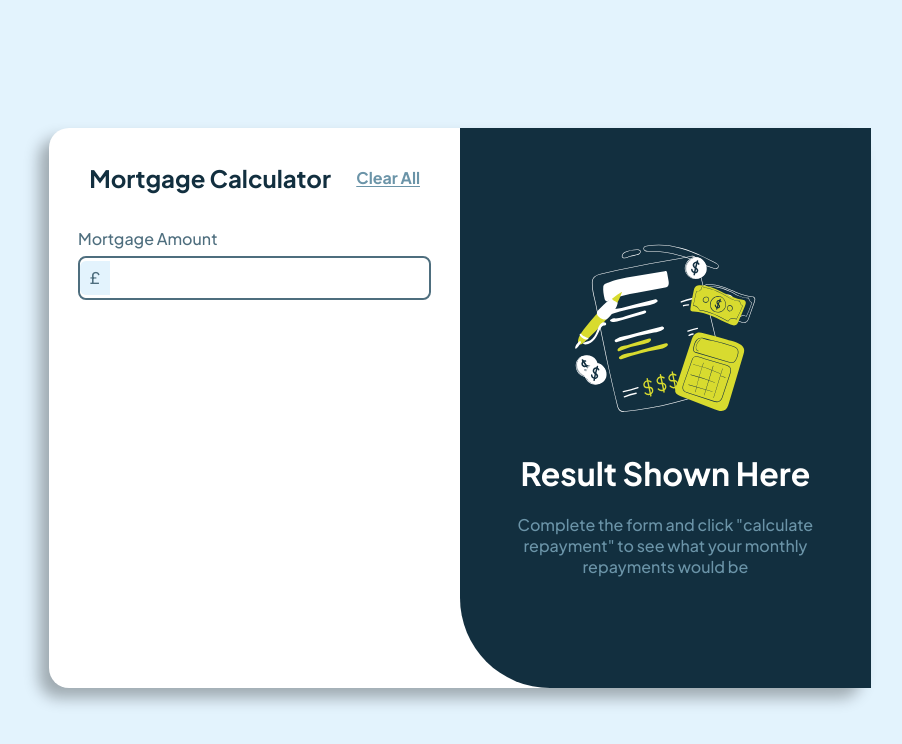
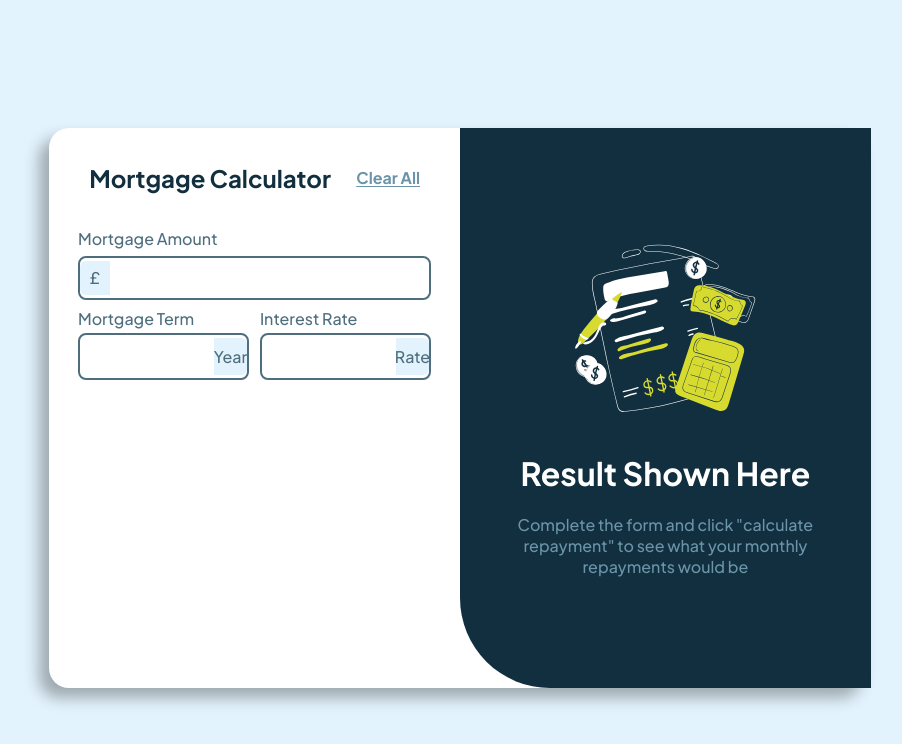
Before and after one commit to MuhammedIkbalAKGUNDOGDU/Mortage-Calculator, a React (Vite) app: page / in a window 1280 px wide. Shown: the top 744 px of the page, without its empty margins (180-1082 px from the left). Built offline with nearby package versions, Linux system fonts and the light colour scheme.

Commit message:
all inputs finished

```diff
--- a/src/App.jsx
+++ b/src/App.jsx
@@ -1,8 +1,7 @@
 import React from "react";
 import illustrationEmpty from "./assets/illustration-empty.svg";
 
-import Button from 'react-bootstrap/Button';
-
+import Button from "react-bootstrap/Button";
 
 const App = () => {
   return (
@@ -15,9 +14,31 @@ const App = () => {
           </div>
 
           <div className="amount-container">
-            <label className="amount-label"htmlFor="mortgage-amount">Mortgage Amount</label>
+            <label className="amount-label" htmlFor="mortgage-amount">
+              Mortgage Amount
+            </label>
             <div className="input-container">
               <input type="text" id="mortgage-amount" name="mortgage-amount" />
+            </div>
+          </div>
+
+          <div className="term-rate-container">
+            <div className="term-rate-container-inner term-rate-container-inner-2">
+              <label className="amount-label" htmlFor="mortgage-term">
+                Mortgage Term
+              </label>
+              <div className="input-container-term">
+                <input type="text" id="mortgage-term"></input>
+              </div>
+            </div>
+
+            <div className="term-rate-container-inner">
+              <label className="amount-label" htmlFor="mortgage-term">
+                Interest Rate
+              </label>
+              <div className="input-container-term input-container-rate input-container-term-rate">
+                <input type="text" id="mortgage-term"></input>
+              </div>
             </div>
           </div>
         </div>
--- a/src/index.css
+++ b/src/index.css
@@ -176,5 +176,88 @@ h1 {
   background-color: var(--lime);
 }
 
+.term-rate-container{
+  display: flex;
+  flex-direction: row;
+  padding: 2% 7%;
+}
+
+.term-rate-container-inner{
+  width: 60%;
+}
+
+#mortgage-term {
+  border: none;
+  outline: none;
+  min-width: 40%;
+  height: 40px;
+  border-radius: 8px;
+  font-family: var(--font-family);
+  padding-left: 10%;
+}
+
+.input-container-term input {
+  width: 100%;
+  padding-left: 20px;
+  box-sizing: border-box;
+}
+
+.input-container-term {
+  position: relative;
+  display: flex;
+  align-items: center;
+  text-align: center;
+  justify-content: center;
+  margin-top: 2%;
+  width: 100%;
+  height: 70%;
+  box-sizing: border-box;
+  border: 2px solid var(--Slate-700);
+  border-radius: 8px;
+}
+
+.input-container-term::before {
+  content: "Year";
+  position: absolute;
+  right: 0%;
+  font-size: 16px;
+  text-align: center;
+  width: 7%;
+  color: var(--Slate-700);
+  background-color: var(--Slate-100);
+  padding: 4.8% 6.6%;
+  border-radius:  0 6px 6px 0;
+  display: flex;
+  align-items: center;
+  justify-content: center;
+}
+
+.input-container-term-rate::before {
+  content: "Rate";
+  position: absolute;
+  right: 0%;
+  font-size: 16px;
+  text-align: center;
+  width: 5%;
+  color: var(--Slate-700);
+  background-color: var(--Slate-100);
+  padding: 4.8% 7.5%;
+  border-radius:  0 6px 6px 0;
+
+}
+
+.input-container-term:focus-within {
+  border: 2px solid var(--lime);
+  border-radius: 8px;
+}
+
+.input-container-term:focus-within::before {
+  background-color: var(--lime);
+}
+
+.term-rate-container-inner-2{
+  margin-right: 3%;
+}
+
 @media screen and (max-width: 375px) {
 }
```
